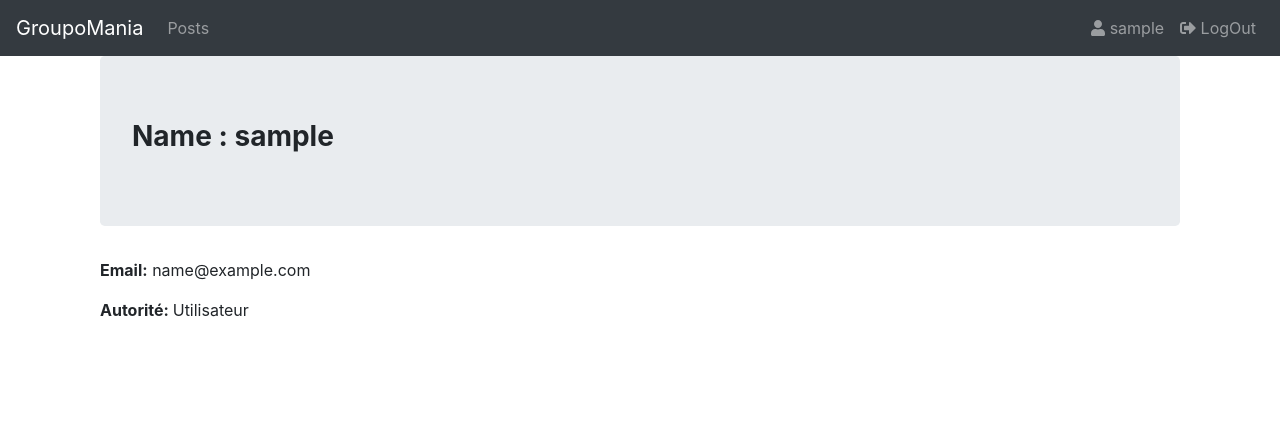
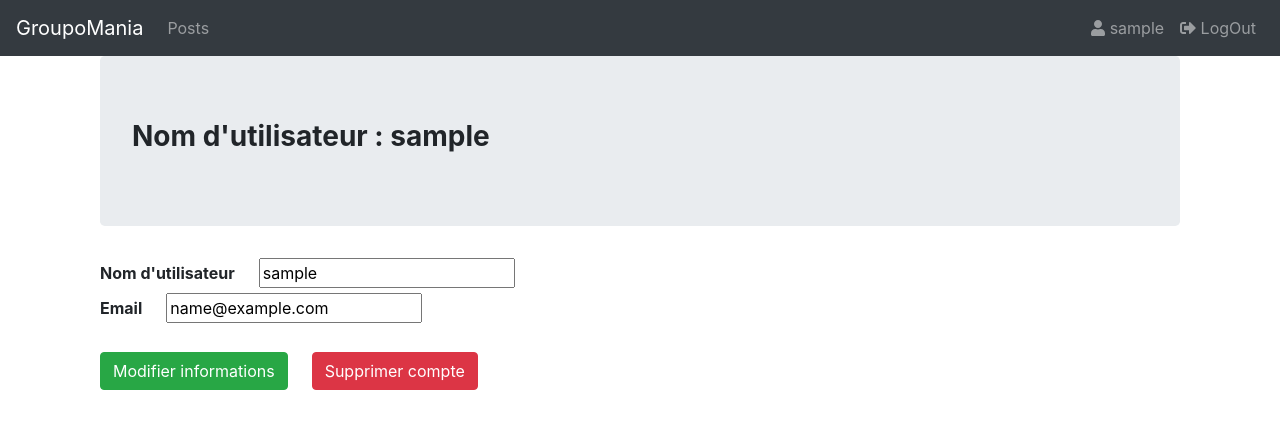
Before and after one commit to Andriatsimaniry/ReseauGroupomania, a Vue app in the folder frontend/: page /profile in a window 1280 px wide. Shown: the top 428 px of the page. Built offline with nearby package versions, Linux system fonts and the light colour scheme; sample sign-in values are in the browser's storage.

Commit message:
Suppression modification  compte

```diff
--- a/frontend/src/components/Profile.vue
+++ b/frontend/src/components/Profile.vue
@@ -2,40 +2,66 @@
   <div class="container">
     <header class="jumbotron">
       <h3>
-        <strong>Name : {{currentUser.username}}</strong>
+        <strong>Nom d'utilisateur : {{ currentUser.username }}</strong>
       </h3>
     </header>
-    <!-- <p>
-      <strong>Token:</strong>
-      {{currentUser.accessToken.substring(0, 20)}} ... {{currentUser.accessToken.substr(currentUser.accessToken.length - 20)}}
-    </p>
-    <p>
-      <strong>Id:</strong>
-      {{currentUser.id}}
-    </p> -->
-    <p>
-      <strong>Email:</strong>
-      {{currentUser.email}}
-    </p>
-    <strong>Autorité: </strong>Utilisateur
-    <!-- <ul>
-      <li v-for="role in currentUser.roles" :key="role">{{role}}</li>
-    </ul> -->
+    <div>
+      <strong>
+        <label for="username">Nom d'utilisateur</label>
+      </strong>
+      <input class="ml-4" name="username" v-model="currentUser.username" />
+    </div>
+    <div>
+      <strong>
+        <label for="username">Email</label>
+      </strong>
+      <input class="ml-4" name="username" v-model="currentUser.email" />
+    </div>
+
+    <div class="d-flex mt-4">
+      <button @click="modifyUser" class="btn btn-success">
+        Modifier informations
+      </button>
+      <button @click="deleteUser" class="btn ml-4 btn-danger">
+        Supprimer compte
+      </button>
+    </div>
   </div>
 </template>
 
 <script>
+import UserDataService from "../services/userDataService";
+
 export default {
-  name: 'Profile',
+  name: "Profile",
   computed: {
     currentUser() {
       return this.$store.state.auth.user;
-    }
+    },
   },
   mounted() {
     if (!this.currentUser) {
-      this.$router.push('/login');
+      this.$router.push("/login");
     }
-  }
+  },
+  methods: {
+    deleteUser() {
+      UserDataService.delete(this.currentUser.id)
+        .then(() => {
+          this.$store.dispatch("auth/logout");
+          this.$router.push("/login");
+        })
+        .catch((e) => {
+          console.log(e);
+        });
+    },
+    modifyUser() {
+      UserDataService.update(this.currentUser.id, this.currentUser)
+        .then(() => {})
+        .catch((e) => {
+          console.log(e);
+        });
+    },
+  },
 };
 </script>
```
